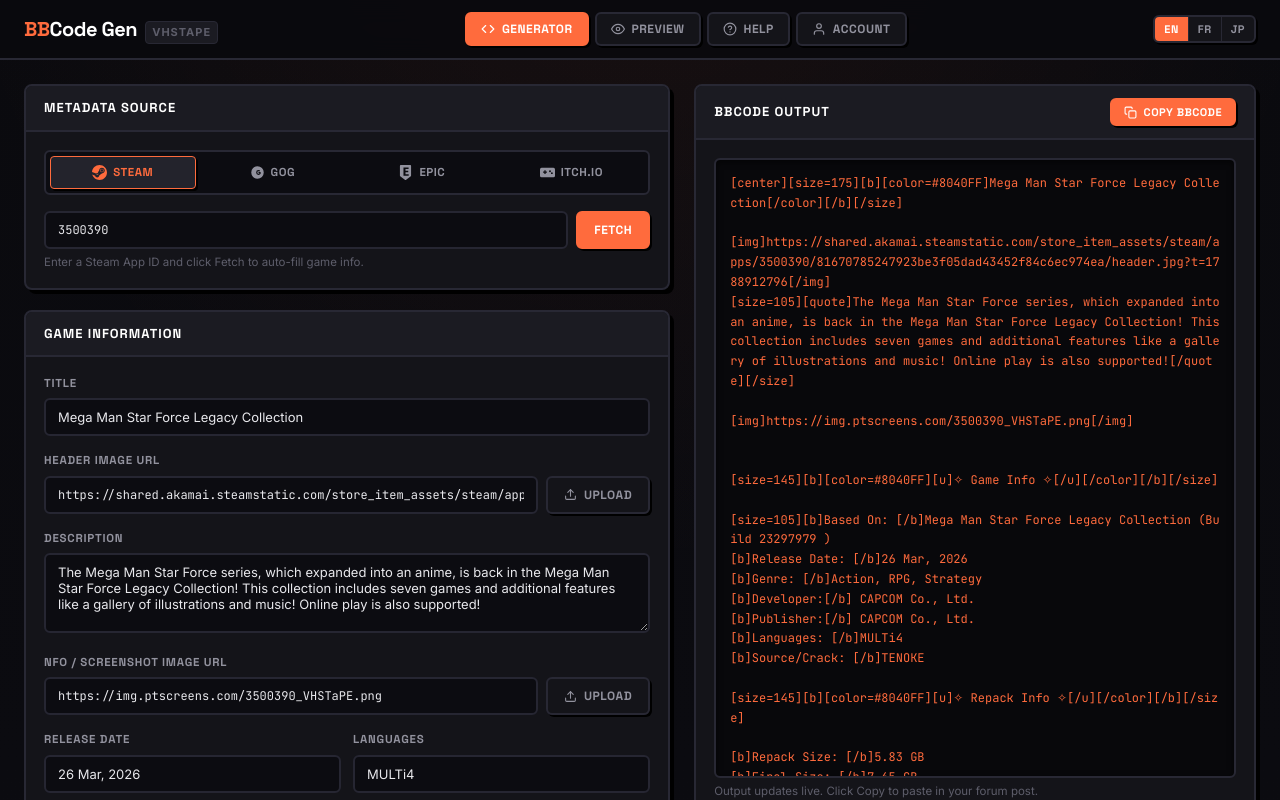
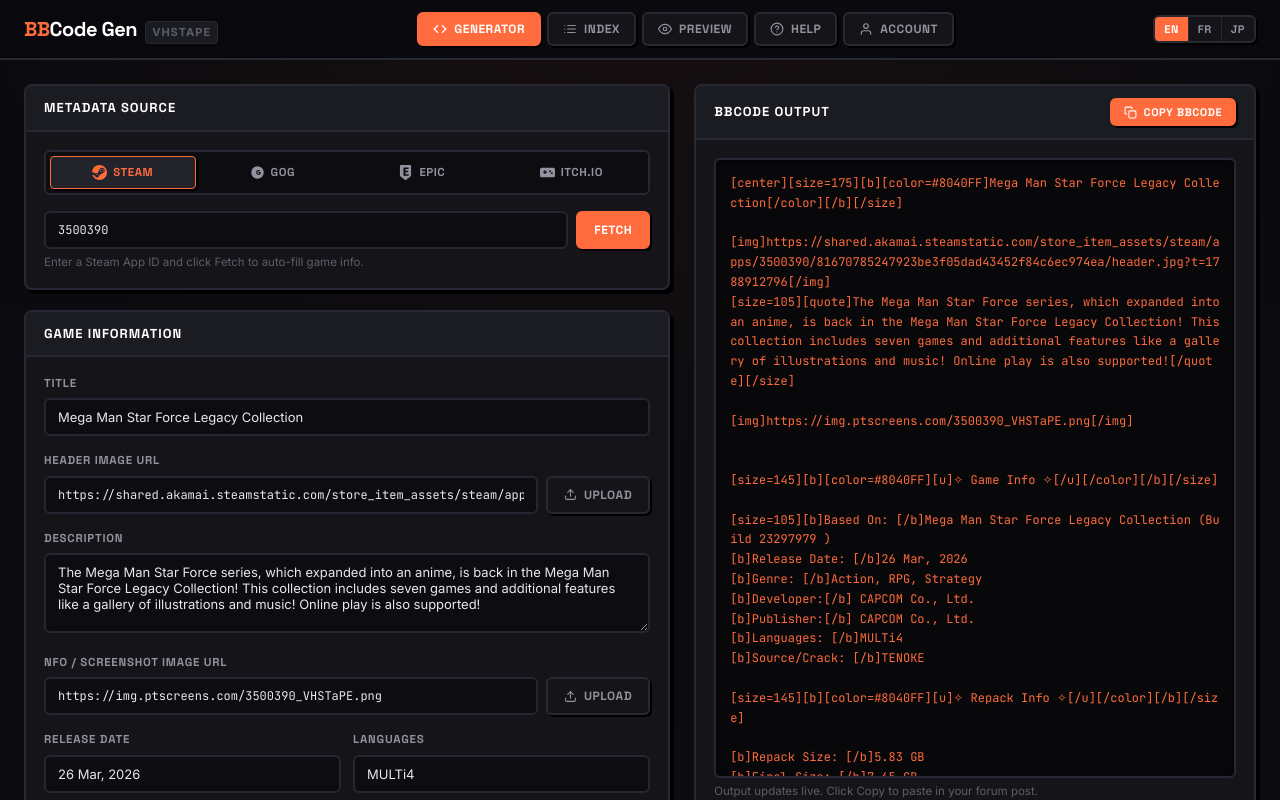
Before and after one commit to WallreddesuMKV/VHSBBCode, a Next.js app: page / in a window 1280 px wide. Shown: the top 800 px of the page. Built offline with nearby package versions, Linux system fonts and the light colour scheme; no server answers.

Commit message:
Add files via upload

```diff
--- a/app/components/Header.js
+++ b/app/components/Header.js
@@ -4,7 +4,7 @@ import { useState, useEffect } from 'react';
 import Link from 'next/link';
 import { usePathname } from 'next/navigation';
 import { createClient } from '@supabase/supabase-js';
-import { IconGenerator, IconPreview, IconHelp, IconAccount } from './Icons';
+import { IconGenerator, IconPreview, IconHelp, IconAccount, IconIndex } from './Icons';
 
 export default function Header({ currentLang = 'en', onLangChange = null }) {
   const pathname = usePathname();
@@ -66,6 +66,13 @@ export default function Header({ currentLang = 'en', onLangChange = null }) {
             GENERATOR
           </Link>
           <Link
+            href="/releases-index"
+            className={`nav-link ${pathname === '/releases-index' ? 'active' : ''}`}
+          >
+            <IconIndex size={14} />
+            INDEX
+          </Link>
+          <Link
             href="/preview"
             className={`nav-link ${pathname === '/preview' ? 'active' : ''}`}
           >
--- a/app/components/Icons.js
+++ b/app/components/Icons.js
@@ -139,3 +139,25 @@ export function IconItch({ size = 15, className = "" }) {
     </svg>
   );
 }
+
+export function IconIndex({ size = 16, className = "" }) {
+  return (
+    <svg width={size} height={size} viewBox="0 0 24 24" fill="none" stroke="currentColor" strokeWidth="2" strokeLinecap="round" strokeLinejoin="round" className={className}>
+      <line x1="8" y1="6" x2="21" y2="6" />
+      <line x1="8" y1="12" x2="21" y2="12" />
+      <line x1="8" y1="18" x2="21" y2="18" />
+      <line x1="3" y1="6" x2="3.01" y2="6" />
+      <line x1="3" y1="12" x2="3.01" y2="12" />
+      <line x1="3" y1="18" x2="3.01" y2="18" />
+    </svg>
+  );
+}
+
+export function IconLock({ size = 16, className = "" }) {
+  return (
+    <svg width={size} height={size} viewBox="0 0 24 24" fill="none" stroke="currentColor" strokeWidth="2" strokeLinecap="round" strokeLinejoin="round" className={className}>
+      <rect x="3" y="11" width="18" height="11" rx="2" ry="2" />
+      <path d="M7 11V7a5 5 0 0 1 10 0v4" />
+    </svg>
+  );
+}
```
